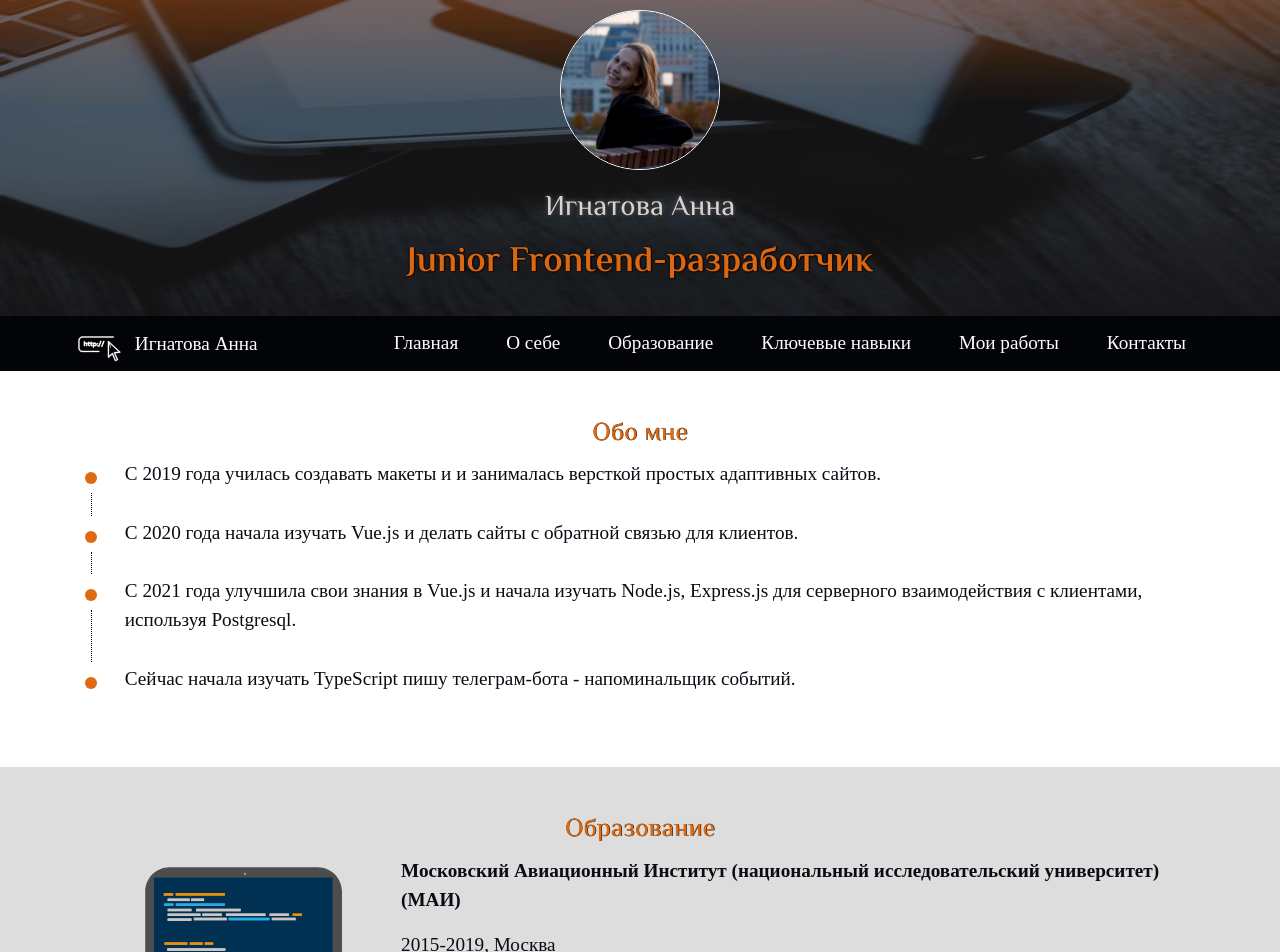
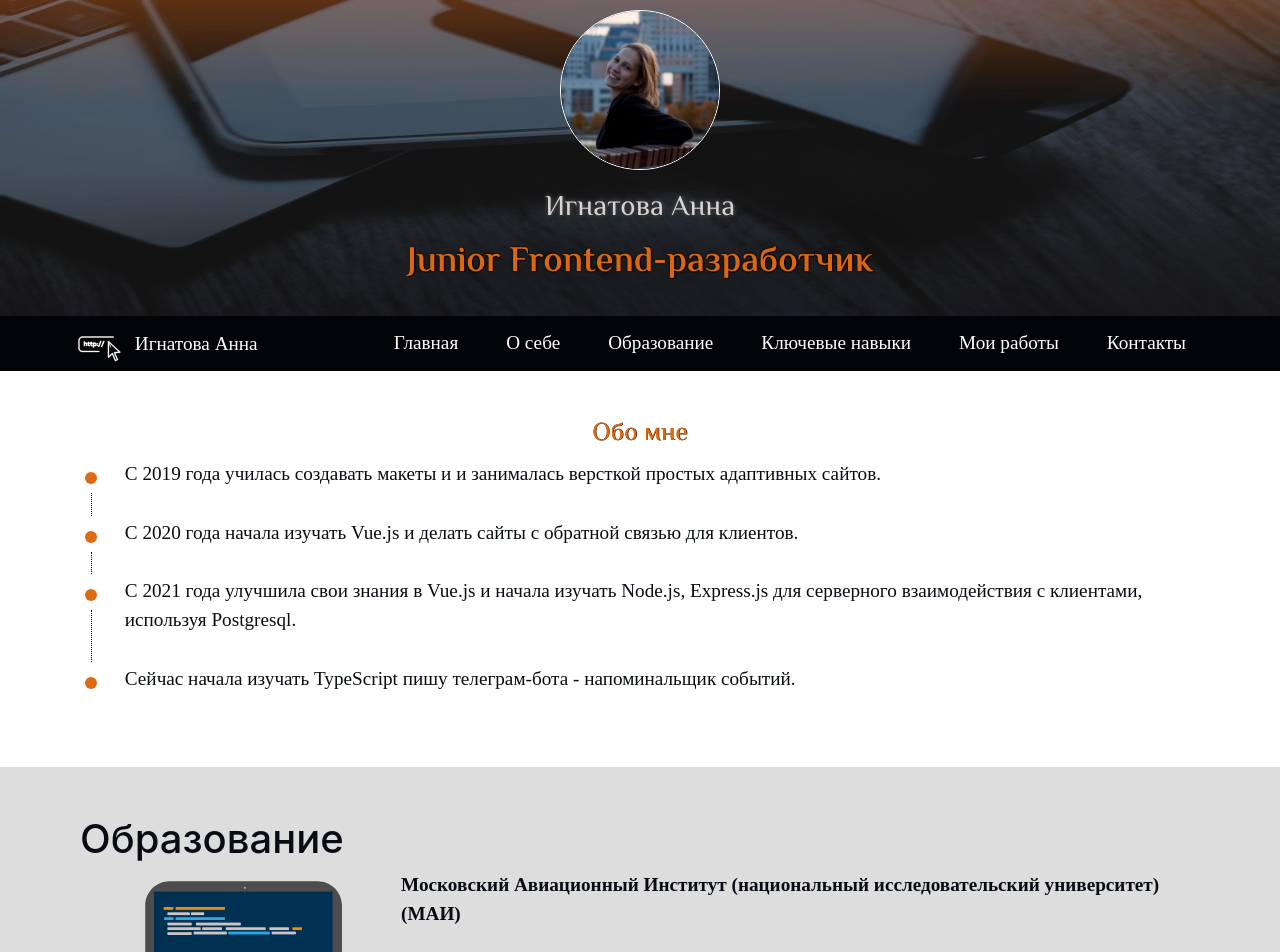
Before and after one commit to AnigalHub/Portfolio, a Nuxt app: page / in a window 1280 px wide. Shown: the top 952 px of the page. Built offline with nearby package versions, Linux system fonts and the light colour scheme; a web font is replaced by a local one.

Commit message:
изменен тег заголовка

```diff
--- a/components/education.vue
+++ b/components/education.vue
@@ -1,7 +1,7 @@
 <template>
   <div id="Education">
     <b-container>
-      <h2>Образование</h2>
+      <h1>Образование</h1>
       <b-row>
         <b-col cols="2">
           <component :is="Education_svg"></component>
```
